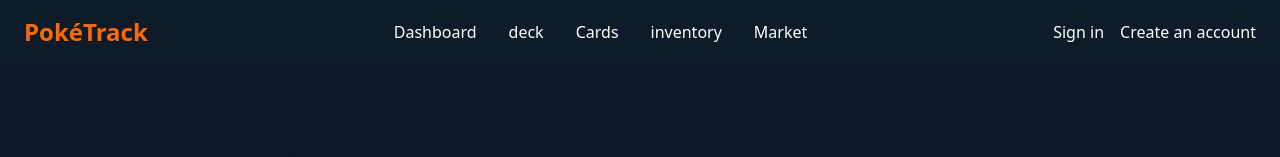
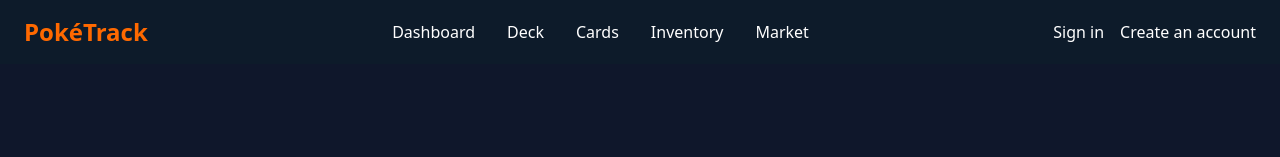
Before and after one commit to RiDominguez/P04, a React (Vite) app in the folder client/: page / in a window 1280 px wide. Shown: the top 157 px of the page. Built offline with nearby package versions, Linux system fonts and the light colour scheme.

Commit message:
Fixed typo in Navbar component

```diff
--- a/client/src/components/Navbar.tsx
+++ b/client/src/components/Navbar.tsx
@@ -41,9 +41,9 @@ const Navbar = () => {
         {/* Menú navegación (desktop) */}
         <div className="space-x-8 hidden md:flex">
           <Link to="/estadisticas" className="hover:text-gray-300">Dashboard</Link>
-          <Link to="/deck" className="hover:text-gray-300">deck</Link>
+          <Link to="/deck" className="hover:text-gray-300">Deck</Link>
           <Link to="/cartas" className="hover:text-gray-300">Cards</Link>
-          <Link to="/inventario" className="hover:text-gray-300">inventory</Link>
+          <Link to="/inventario" className="hover:text-gray-300">Inventory</Link>
           <Link to="/trade" className="hover:text-gray-300">Market</Link>
         </div>
 
```
